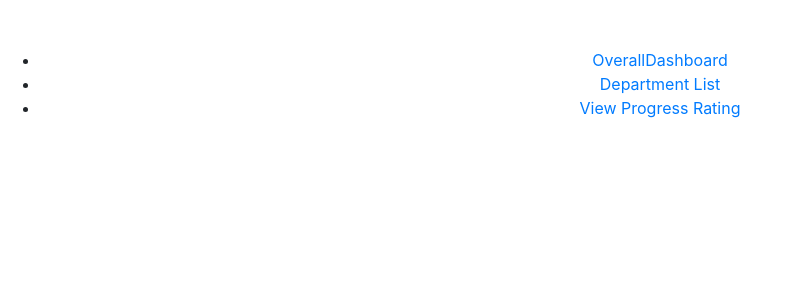
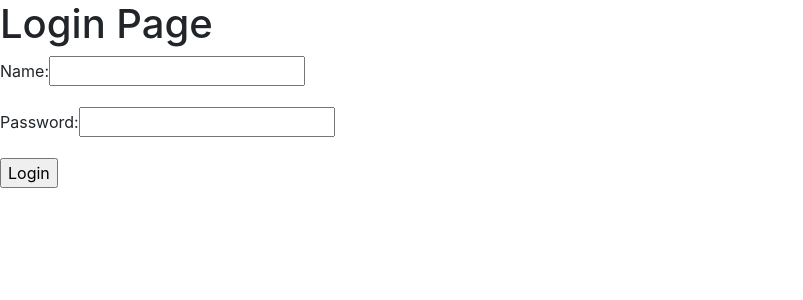
Before and after one commit to heinwithsmile/rating-management, a React (Create React App) app in the folder rating/: page / in a window 1280 px wide. Shown: the top 300 px of the page, without its empty margins (0-803 px from the left). Built offline with nearby package versions, Linux system fonts and the light colour scheme; no server answers.

Commit message:
Modified somefile and add login

```diff
--- a/rating/src/App.js
+++ b/rating/src/App.js
@@ -1,81 +1,19 @@
-import React, { Component } from 'react';
-import './App.css';
-import 'bootstrap/dist/css/bootstrap.min.css';
-import { BrowserRouter as Router, Route, Link } from "react-router-dom";
-import DepartmentList from './components/DepartmentList';
-import OverallDashboard from './components/OverallDashboard';
-// import CreateBank from './components/BankCreateForm';
-import ProgressTable from './components/Table';
-
+import React, { Component } from "react";
+import "./App.css";
+import { BrowserRouter, Switch, Route } from "react-router-dom";
+import Login from "./components/Login";
+import Admin from "./components/Admin";
 class App extends Component {
-  state = {
-    ratings: []
-  }
-
-  getChartData() {
-    fetch(`http://localhost:5001/api/city/findrating`)
-      .then(response => response.json())
-      .then(data => {
-        var ratings = [];
-        data.map(rate =>(
-          ratings.push(rate.rating)
-        ))
-
-        this.setState({
-          ratings: ratings
-        })
-      })
-  }
-
-  componentWillMount() {
-    this.getChartData();
-  }
-
-  twonshipfunc = () => {
-    return (
-      <DepartmentList />
-    );
-  }
-
-  yangonfunc = () => {
-    return (
-      <div>
-      <OverallDashboard data={this.state.ratings} />
-      </div>
-    );
-  }
-
-  // createbankfunc = () => {
-  //   return (
-  //     <CreateBank />
-  //   );
-  // }
-  viewProgress(){
-    return(
-      <ProgressTable/>
-    );
-  }
   render() {
     return (
-      <div className="App">
-        <Router>
-          <Route path="/overalldashboard" exact component={this.yangonfunc} />
-          <Route path="/township" exact component={this.twonshipfunc} />
-          {/* <Route path="/createbank" exact component={this.createbankfunc} /> */}
-          <Route path="/progress" exact component={this.viewProgress} />
-          <ul className="mt-5">
-            <li>
-              <Link to="/overalldashboard">OverallDashboard</Link>
-            </li>
-            <li><Link to="/township">Department List</Link></li>
-            {/* <li>
-              <Link to="/createbank">Create Department</Link>
-            </li> */}
-            <li><Link to="/progress">View Progress Rating</Link></li>
-          </ul>
-        </Router>
-      </div>
+      <BrowserRouter>
+        <Switch>
+          <Route exact path="/" component={Login} />
+          <Route path="/admin" component={Admin} />
+        </Switch>
+      </BrowserRouter>
     );
   }
 }
-export default App
+
+export default App;
--- /dev/null
+++ b/rating/src/components/Admin.jsx
@@ -0,0 +1,81 @@
+import React, { Component } from 'react';
+import 'bootstrap/dist/css/bootstrap.min.css';
+import { BrowserRouter as Router, Route, Link } from "react-router-dom";
+import DepartmentList from './DepartmentList';
+import OverallDashboard from './OverallDashboard';
+// import CreateBank from './components/BankCreateForm';
+import ProgressTable from './Table';
+
+class App extends Component {
+  state = {
+    ratings: []
+  }
+
+  getChartData() {
+    fetch(`http://localhost:5001/api/city/findrating`)
+      .then(response => response.json())
+      .then(data => {
+        var ratings = [];
+        data.map(rate =>(
+          ratings.push(rate.rating)
+        ))
+
+        this.setState({
+          ratings: ratings
+        })
+      })
+  }
+
+  componentWillMount() {
+    this.getChartData();
+  }
+
+  twonshipfunc = () => {
+    return (
+      <DepartmentList />
+    );
+  }
+
+  yangonfunc = () => {
+    return (
+      <div>
+      <OverallDashboard data={this.state.ratings} />
+      <ProgressTable/>
+      </div>
+    );
+  }
+
+  // createbankfunc = () => {
+  //   return (
+  //     <CreateBank />
+  //   );
+  // }
+  // viewProgress(){
+  //   return(
+  //     <ProgressTable/>
+  //   );
+  // }
+  render() {
+    return (
+      <div className="App">
+        <Router>
+          <Route path="/overalldashboard" exact component={this.yangonfunc} />
+          <Route path="/township" exact component={this.twonshipfunc} />
+          {/* <Route path="/createbank" exact component={this.createbankfunc} /> */}
+          {/* <Route path="/progress" exact component={this.viewProgress} /> */}
+          <ul className="mt-5">
+            <li>
+              <Link to="/overalldashboard">OverallDashboard</Link>
+            </li>
+            <li><Link to="/township">Department List</Link></li>
+            {/* <li>
+              <Link to="/createbank">Create Department</Link>
+            </li> */}
+            {/* <li><Link to="/progress">View Progress Rating</Link></li> */}
+          </ul>
+        </Router>
+      </div>
+    );
+  }
+}
+export default App
--- a/rating/src/components/DepamentDetail.jsx
+++ b/rating/src/components/DepamentDetail.jsx
@@ -8,7 +8,7 @@ class PieCo extends Component {
             datasets: [
                 {
                     label: 'Customer Satisfaction Survey',
-                    data: ['111','222','333','444','555'],
+                    data: ['10','20','30','40','50'],
                     backgroundColor: ['rgb(255,99,132)','rgb(71, 34, 174)','rgb(6, 190, 86)','rgb(176, 200, 21)','rgb(33, 213, 207)'],
                 },
             ],
--- /dev/null
+++ b/rating/src/components/Login.jsx
@@ -0,0 +1,60 @@
+import React, { Component } from "react";
+import {Redirect} from 'react-router-dom';
+
+class Login extends Component {
+  constructor(props) {
+    super(props);
+    this.state = {
+      username: "",
+      password: "",
+      loggedIn: false
+    };
+  }
+
+  onSubmit=(e)=> {
+    e.preventDefault();
+    let { username, password } = this.state;
+    if(username == "admin" && password=="admin123"){
+        this.setState({
+            loggedIn:true
+        })
+    }
+  }
+
+  render() {
+      if(this.state.loggedIn){
+          return <Redirect to="/admin"/>
+      }
+    return (
+      <div>
+        <h1>Login Page</h1>
+        <form name="loginForm" onSubmit={this.onSubmit}>
+          <div className="form-group-collection">
+            <div className="form-group">
+              <label>Name:</label>
+              <input
+                type="text"
+                name="name"
+                onChange={e => this.setState({ username: e.target.value })}
+                value={this.state.username}
+              />
+            </div>
+
+            <div className="form-group">
+              <label>Password:</label>
+              <input
+                type="password"
+                name="password"
+                onChange={e => this.setState({ password: e.target.value })}
+                value={this.state.password}
+              />
+            </div>
+          </div>
+          <input type="submit" value="Login" />
+        </form>
+      </div>
+    );
+  }
+}
+
+export default Login;
--- a/rating/src/components/Table.jsx
+++ b/rating/src/components/Table.jsx
@@ -16,48 +16,39 @@ class ProgressTable extends Component {
         <Table striped bordered hover id="mytable" size="sm">
           <thead className="">
             <tr>
-              <th>No</th>
-              <th>Department</th>
-              <th>Rating</th>
-              <th>Timestamp</th>
+              <th>Rating Level</th>
+              <th>Count Person</th>
             </tr>
           </thead>
-          <tbody >
+          <tbody>
             <tr>
-              <td>1</td>
-              <td>Admin Department</td>
-              <td>Satisfied</td>
-              <td>18.8.2019</td>
+              <td>Very Poor</td>
+              <td>15</td>
             </tr>
             <tr>
-              <td>2</td>
-              <td>Investment Section 1</td>
-              <td>Satisfied</td>
-              <td>18.8.2019</td>
+              <td>Poor</td>
+              <td>15</td>
             </tr>
             <tr>
-              <td>3</td>
-              <td>Investment Section 2</td>
-              <td>Satisfied</td>
-              <td>18.8.2019</td>
+              <td>Average</td>
+              <td>20</td>
             </tr>
             <tr>
-              <td>4</td>
-              <td>Policy and Legal Division</td>
-              <td>Satisfied</td>
-              <td>18.8.2019</td>
+              <td>Good</td>
+              <td>50</td>
             </tr>
             <tr>
-              <td>5</td>
-              <td>Company Registration</td>
-              <td>Satisfied</td>
-              <td>18.8.2019</td>
+              <td>Excellent</td>
+              <td>100</td>
             </tr>
           </tbody>
         </Table>
         <div>
+          <p>The average progress rating : </p>
+        </div>
+        <div>
           <a href="#">
-            <button className="btn btn-success" onClick={this.saveTable}>
+            <button className="btn btn-primary mb-5" onClick={this.saveTable}>
               Generate Report
             </button>
           </a>
```
Also changed, not shown: rating/src/components/DepartmentList.jsx (+39 -30 lines).
